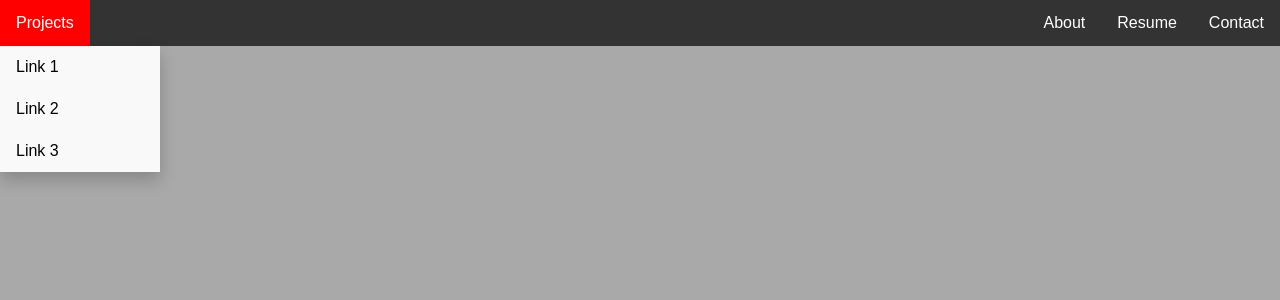
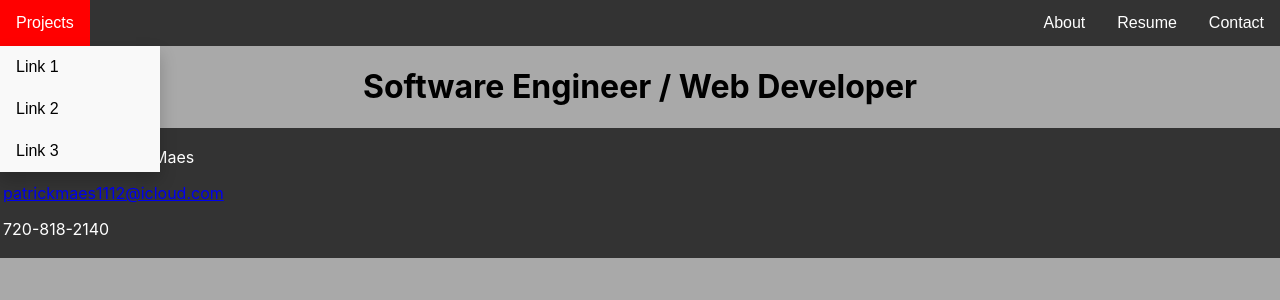
Before and after one commit to patty1112/portfolio_site, a React (Create React App) app: page / in a window 1280 px wide. Shown: the top 300 px of the page. Built offline with nearby package versions, Linux system fonts and the light colour scheme.

Commit message:
Created footer and outlet for components.

```diff
--- a/src/App.css
+++ b/src/App.css
@@ -113,3 +113,9 @@ body {
 .topnav-right {
   float: right;
 }
+footer {
+  text-align: left;
+  padding: 3px;
+  background-color: #333;
+  color: white;
+}
--- a/src/App.js
+++ b/src/App.js
@@ -4,7 +4,7 @@ import React from 'react';
 import Home from './Home'
 import About from './About'
 import Projects from './Projects'
-import { Link, Routes, Route } from 'react-router-dom'
+import { Link, Routes, Route, Outlet } from 'react-router-dom'
 
 const App = () => {
 
@@ -32,6 +32,12 @@ const App = () => {
         <Route path="/about" element={<About />} />
         <Route path="/projets" element={<Projects />} />
       </Routes>
+      <Outlet />
+      <footer>
+        <p>Created By: Patrick Maes</p>
+        <p><a href="patrickmaes1112@icloud.com">patrickmaes1112@icloud.com</a></p>
+        <p>720-818-2140</p>
+      </footer>
     </React.StrictMode>
   );
 }
--- /dev/null
+++ b/src/Home.css
@@ -0,0 +1,3 @@
+h1.headline {
+    text-align: center;
+}
--- a/src/Home.js
+++ b/src/Home.js
@@ -1,6 +1,8 @@
 import React from 'react';
-
+import './Home.css'
 const Home = () => {
-  return <div></div>;
+  return (
+    <h1 className='headline'>Software Engineer / Web Developer</h1>
+  );
 };
 export default Home;
```
